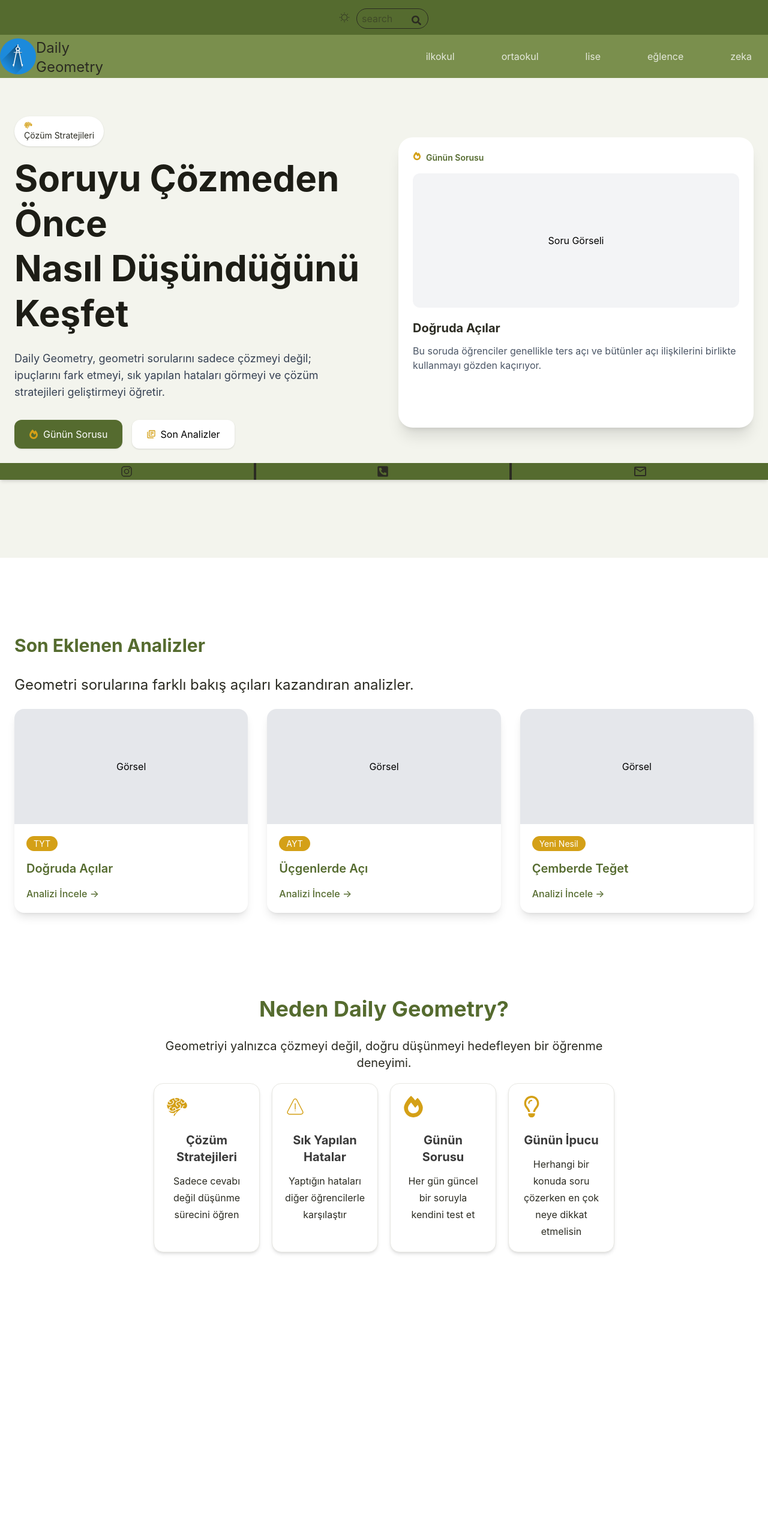
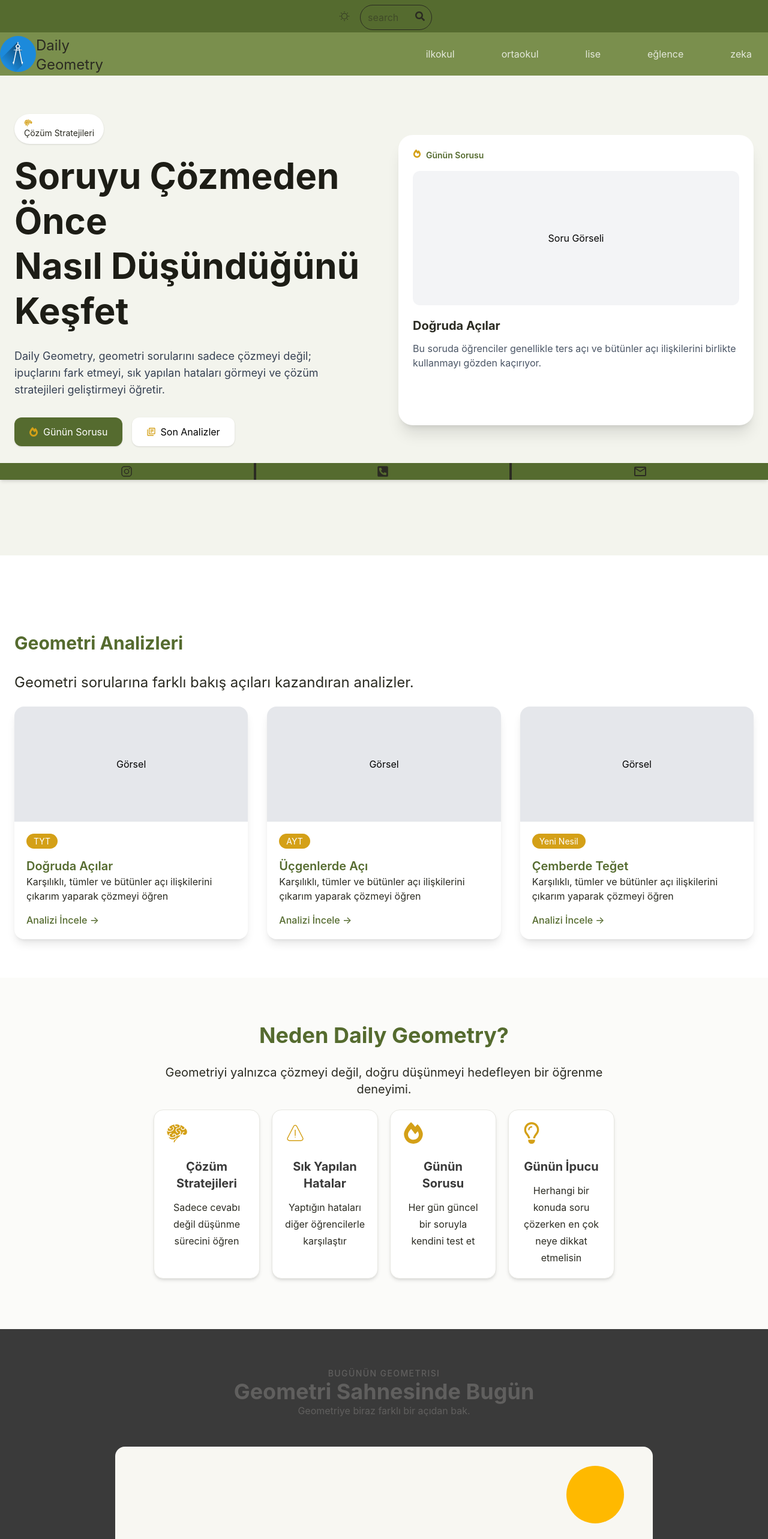
Before and after one commit to EsraTemiz/daily-geo, a React (Vite) app: page / in a window 1280 px wide. Shown: the top 2566 px of the page at 60% size. Before the commit the page ends 2172 px from the top, so only its background shows below. Built offline with nearby package versions, Linux system fonts and the light colour scheme.

Commit message:
feat: add geometry scene and update homepage UI

```diff
--- a/src/components/AnalysisCard.jsx
+++ b/src/components/AnalysisCard.jsx
@@ -6,23 +6,26 @@ const AnalysisCard = () => {
   {
     id: 1,
     title: "Doğruda Açılar",
-    tag: "TYT"
+    tag: "TYT",
+    description:"Karşılıklı, tümler ve bütünler açı ilişkilerini çıkarım yaparak çözmeyi öğren"
   },
   {
     id: 2,
     title: "Üçgenlerde Açı",
-    tag: "AYT"
+    tag: "AYT",
+    description:"Karşılıklı, tümler ve bütünler açı ilişkilerini çıkarım yaparak çözmeyi öğren"
   },
   {
     id: 3,
     title: "Çemberde Teğet",
-    tag: "Yeni Nesil"
+    tag: "Yeni Nesil",
+    description:"Karşılıklı, tümler ve bütünler açı ilişkilerini çıkarım yaparak çözmeyi öğren"
   }
 ];
   return (
     <div>
   <h2 className="text-3xl font-bold text-olive-700 mb-2">
-    Son Eklenen Analizler
+    Geometri Analizleri
   </h2>
 
   <p className="text-olive-800 text-2xl py-6">
@@ -48,7 +51,9 @@ const AnalysisCard = () => {
       <h3 className="mt-4 text-xl font-semibold text-olive-700">
         {analiz.title}
       </h3>
-
+      <p className='text-olive-800'>
+        {analiz.description}
+      </p>
       <button className="mt-4 text-olive-700 font-medium">
         Analizi İncele →
       </button>
--- /dev/null
+++ b/src/components/GeometryScene.jsx
@@ -0,0 +1,43 @@
+import React from 'react'
+import { useEffect,useState,useRef } from 'react'
+
+const GeometryScene = () => {
+  const [isVisible,setIsVisible]=useState(false);
+  const sectionRef=useRef(null);
+  useEffect(()=>{
+ const observer= new IntersectionObserver((entries)=>{
+    setIsVisible(entries[0].isIntersecting)
+  });
+  observer.observe(sectionRef.current);
+  return ()=>{
+    observer.disconnect();
+    };
+
+  },[]);
+
+
+  return (
+
+    <section ref ={sectionRef} className={`geometry-scene px-6 py-16 bg-dark text-cream/20 overflow-hidden transition-all duration-700 ${isVisible ?"opacity-100 translate-y-0":"opacity-0 translate-y-8"}`}>
+      <div className=" max-w-7xl mx-auto">
+        <div className='text-center space-y-4 '>
+        <p className='text-sm uppercase tracking-widest font-medium'>Bugünün geometrisi</p>
+
+        <h2 className='text-4xl font-bold md:leading-2  '>Geometri Sahnesinde Bugün</h2>
+
+        <p className='text-base'>
+          Geometriye biraz farklı bir açıdan bak.
+        </p>
+        </div>
+      </div>
+
+      <div className="geometry-scene__visual mt-12 mx-auto h-80 max-w-4xl bg-cream rounded-2xl relative">
+        <div className='h-24 w-24 rounded-full bg-amber-400 absolute top-8 right-12' ></div>
+        {/* İllüstrasyon daha sonra buraya gelecek */}
+      </div>
+    </section>
+
+  )
+}
+
+export default GeometryScene
--- a/src/components/Navbar.jsx
+++ b/src/components/Navbar.jsx
@@ -32,7 +32,7 @@ useEffect(()=>{
     <div  className=''>
       {/* upper navbar */}
   <div className='bg-olive-700  py-1 shadow-md flex items-center justify-center'>
-    <div className= 'container sm:flex justify-center items-center '>
+    <div className= 'container flex justify-center items-center gap-3'>
 
        <div className='sun m-1 '>
        {bgColor ? (
@@ -43,9 +43,9 @@ useEffect(()=>{
 
       </div>
       {/* search bar*/}
-      <div className='group relative m-1.5 '>
-        <input type="text" placeholder='search' className=' mt-1 w-25 sm:w-30 group-hover:w-60 transition-all duration-300 rounded-full border text-olive-800  px-2 py-1 focus:outline-none focus:border-2 focus:border-dark' />
-       < FaSearch className=' text-olive-800 absolute top-2 right-0 sm:top-1 sm:translate-y-3 sm:right-3  '/>
+      <div className='group relative  text-center'>
+        <input type="text" placeholder='search' className='mt-1 w-30 sm:w-30 sm:group-hover:w-60 transition-all duration-300 rounded-full border px-3 py-2 pr-10 text-olive-800 focus:outline-none focus:border-2 focus:border-dark' />
+       < FaSearch className='absolute right-3 top-1/2 -translate-y-1/2 pointer-events-none text-olive-800 '/>
       </div>
     </div>
   </div>
@@ -63,7 +63,7 @@ useEffect(()=>{
   mustard-500 sm:bg-transparent
     shadow-md sm:shadow-none z-50 overflow-hidden
     transition-all duration-300 ease-in-out
-    ${isMenuClick ? "max-h-96 opacity-100 translate-y-0" : "max-h-0 opacity-0 -translate-y-2"}
+    ${isMenuClick ? "max-h-96 opacity-100 translate-y-0 bg-olive-700" : "max-h-0 opacity-0 -translate-y-2"}
     sm:max-h-none sm:opacity-100 sm:translate-y-0
 
   `}>
--- a/src/pages/MainPage.jsx
+++ b/src/pages/MainPage.jsx
@@ -4,7 +4,7 @@ import geo from '../assets/geo-gorsel.svg'
 import Hero from '../components/Hero'
 import Feature from '../components/FeatureSection'
 import AnalysisCard from '../components/AnalysisCard'
-
+import GeometryScene from '../components/GeometryScene'
 const MainPage = () => {
 
   return (<>
@@ -12,9 +12,12 @@ const MainPage = () => {
   <section className='max-w-7xl mx-auto px-6 py-16'>
     <AnalysisCard/>
   </section>
-  <section className='max-w-7xl mx-auto px-6 py-16'>
-   <Feature/>
+  <section className='bg-olive-50'>
+    <div className='max-w-7xl mx-auto px-6 py-16'>
+     <Feature/>
+    </div>
   </section>
+  <GeometryScene/>
     </>
   );
 }
--- a/src/styles/Navbar.css
+++ b/src/styles/Navbar.css
@@ -1,12 +1,10 @@
 
-.context{
-    background-color: blue;
-}
+
 ul li{
     padding: 15px;
 }
 ul li:hover{
 transition-duration: 1s;
 font-style: italic;
-color:#193cb8  ;
+
 }
```
